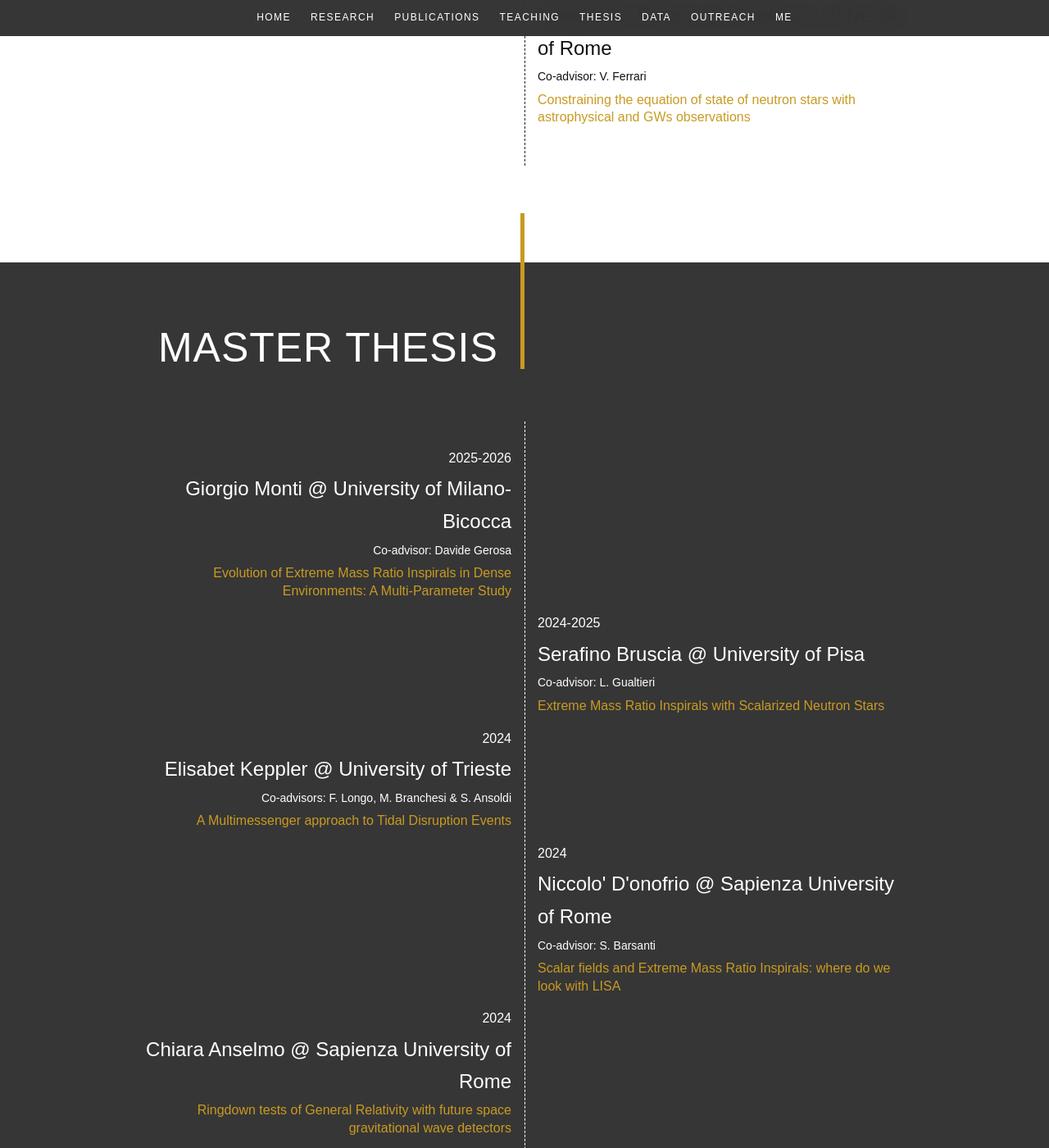
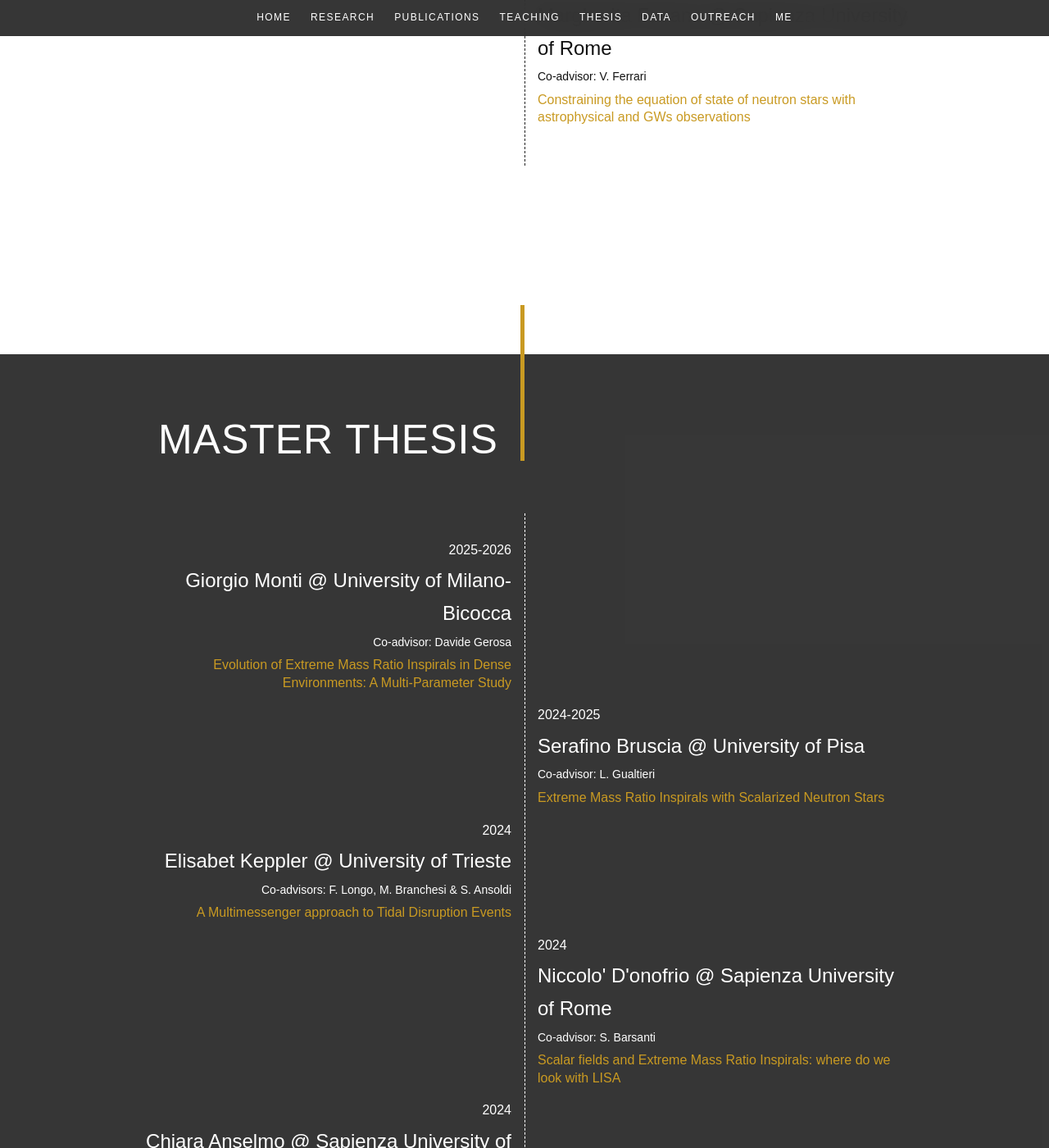
Before and after one commit to masellia/andreamaselli.github.io, a Jekyll site: the page built from pages/thesis.md, in a window 1280 px wide and 1400 px high, scrolled down 2010 px. Shown: the whole window at 82% size. Built offline with Jekyll 4.4.1, drawn with Linux system fonts in a browser that asks for light colours; some web fonts are replaced.

Commit message:
thesis page

```diff
--- a/assets/css/main.css
+++ b/assets/css/main.css
@@ -692,7 +692,7 @@
 .master-thesis-section {
   background: rgba(44,44,44,0.95);
   padding: 0rem 0 7rem;
-  margin-top: 8rem;
+  margin-top: 15rem;
 }
 
 .master-header {
```
